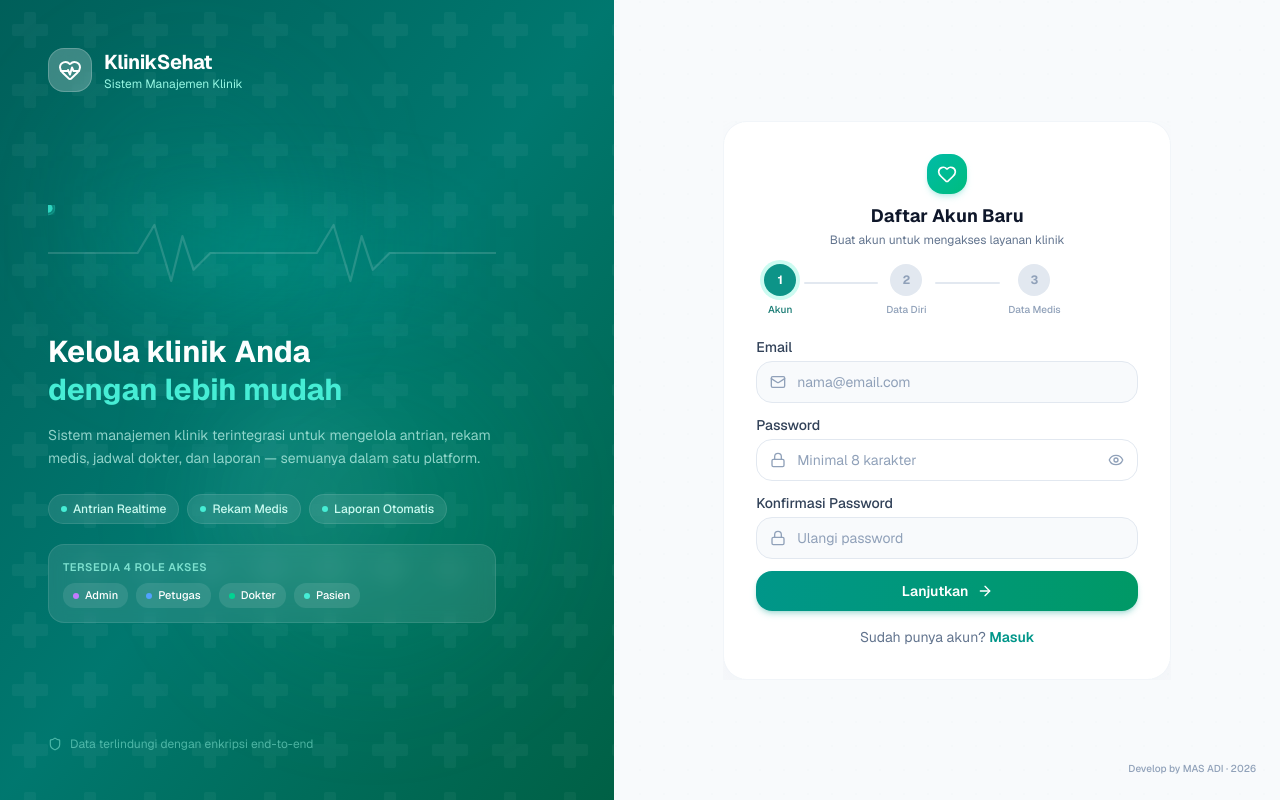
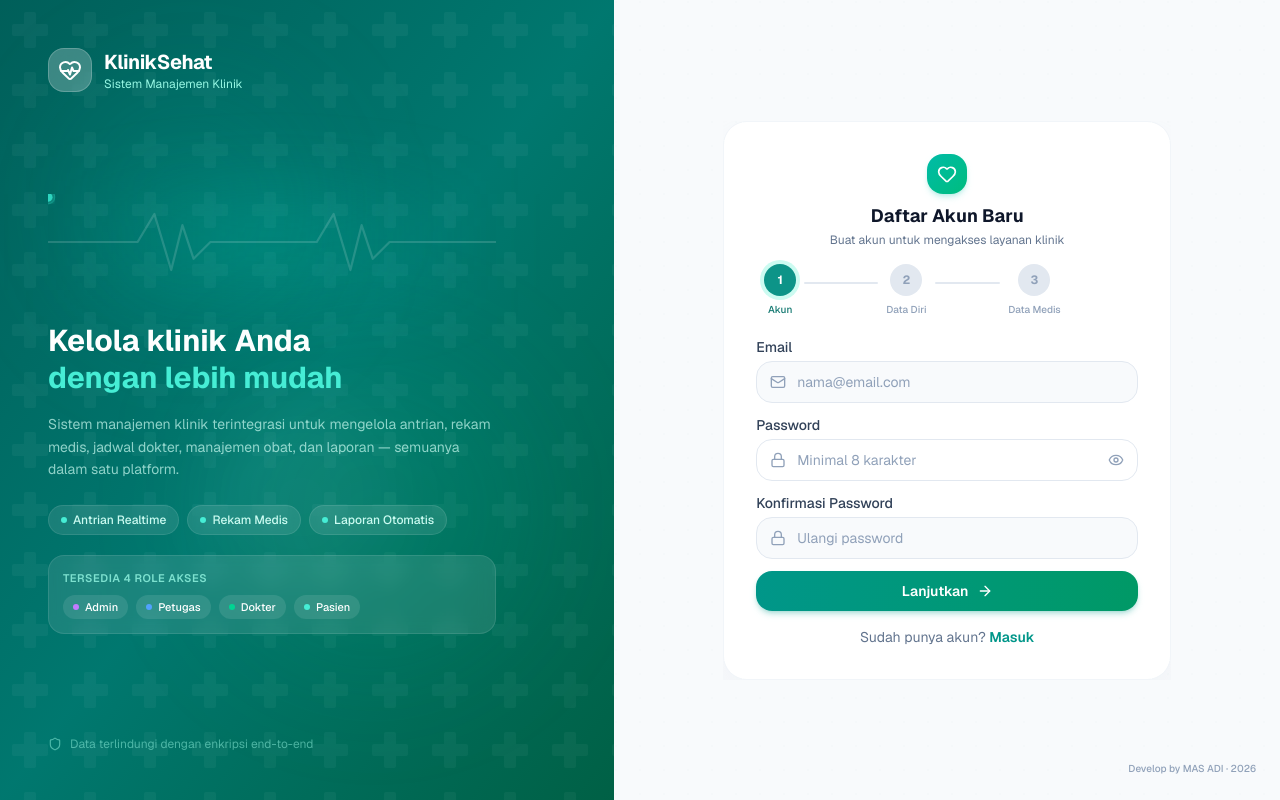
Before and after one commit to muhammadindrawan24/adi-sistemmanajemenklinik, a Next.js app: page /register in a window 1280 px wide. Built offline with nearby package versions, Linux system fonts and the light colour scheme.

Commit message:
fix: tambah keterangan manajemen obat di landing page

```diff
--- a/src/app/(auth)/layout.tsx
+++ b/src/app/(auth)/layout.tsx
@@ -128,7 +128,7 @@ export default function AuthLayout({
               <span className="text-teal-300">dengan lebih mudah</span>
             </h2>
             <p className="text-teal-100/70 text-sm leading-relaxed">
-              Sistem manajemen klinik terintegrasi untuk mengelola antrian, rekam medis, jadwal dokter, dan laporan — semuanya dalam satu platform.
+              Sistem manajemen klinik terintegrasi untuk mengelola antrian, rekam medis, jadwal dokter, manajemen obat, dan laporan — semuanya dalam satu platform.
             </p>
 
             {/* Feature pills */}
```
